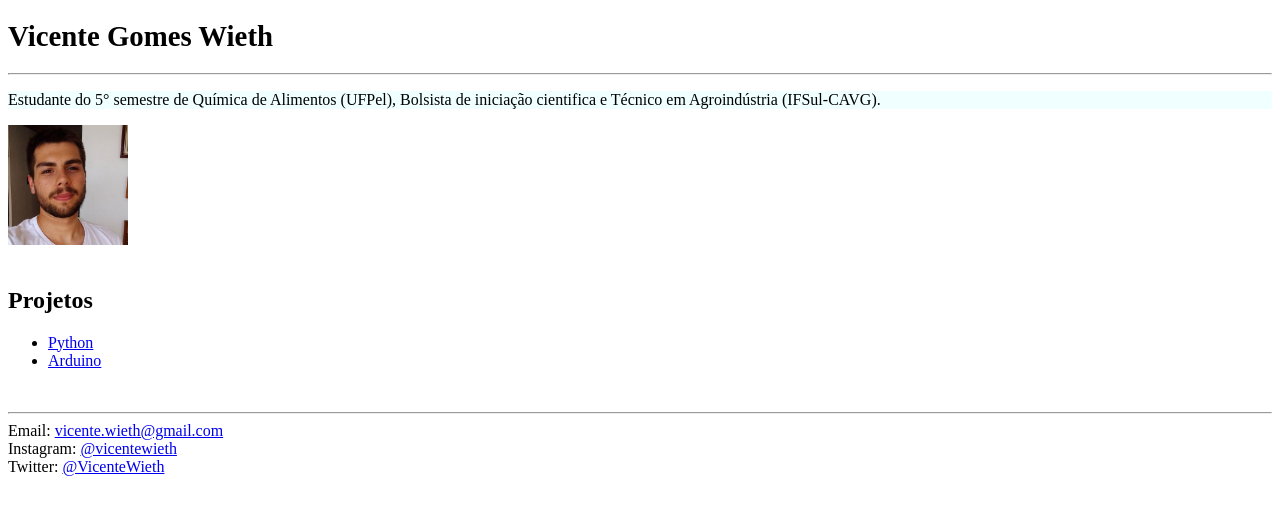
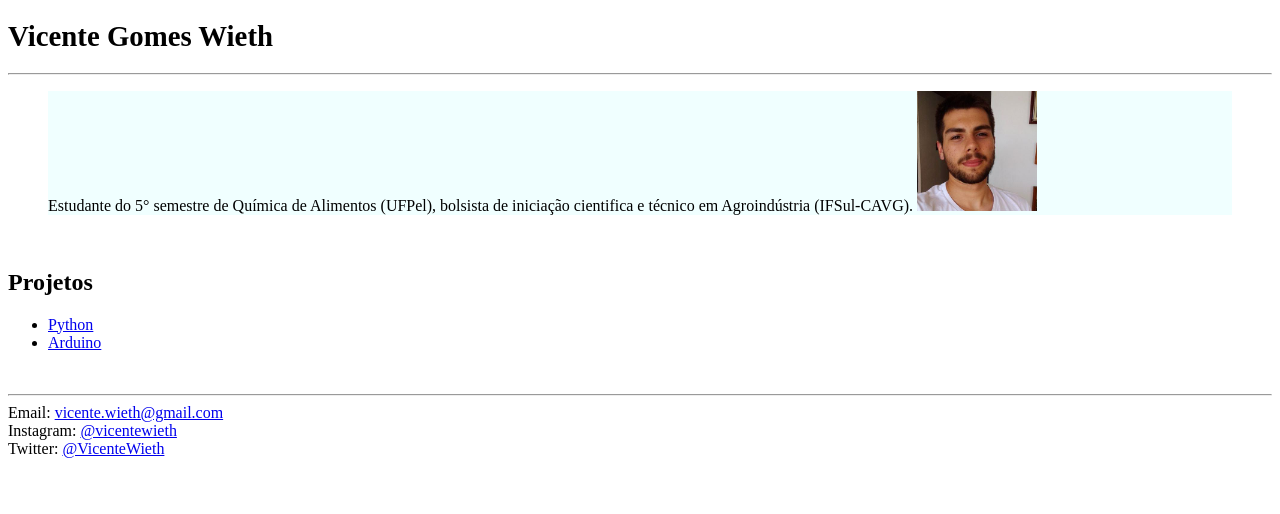
Before and after one commit to VicenteGW/vicentegw.github.io-legado-, a plain HTML site: page index.html in a window 1280 px wide. Drawn offline with Linux system fonts and the light colour scheme.

Commit message:
updt site

```diff
--- a/index.html
+++ b/index.html
@@ -14,10 +14,11 @@
         <article>
             <h1><big>Vicente Gomes Wieth</big></h1>
             <hr>
-            <p style="background-color: azure;">
-                Estudante do 5° semestre de Química de Alimentos (UFPel), Bolsista de iniciação cientifica e Técnico em Agroindústria (IFSul-CAVG).
-            </p>
-            <img src="images/profile.jpeg" width="120"/>
+            <blockquote style="background-color: azure;">
+                Estudante do 5° semestre de Química de Alimentos (UFPel), bolsista de iniciação cientifica e técnico em Agroindústria (IFSul-CAVG).
+                <img src="images/profile.jpeg" width="120"/>
+            </blockquote>
+
         </article>
     </header>
     <br>
```
